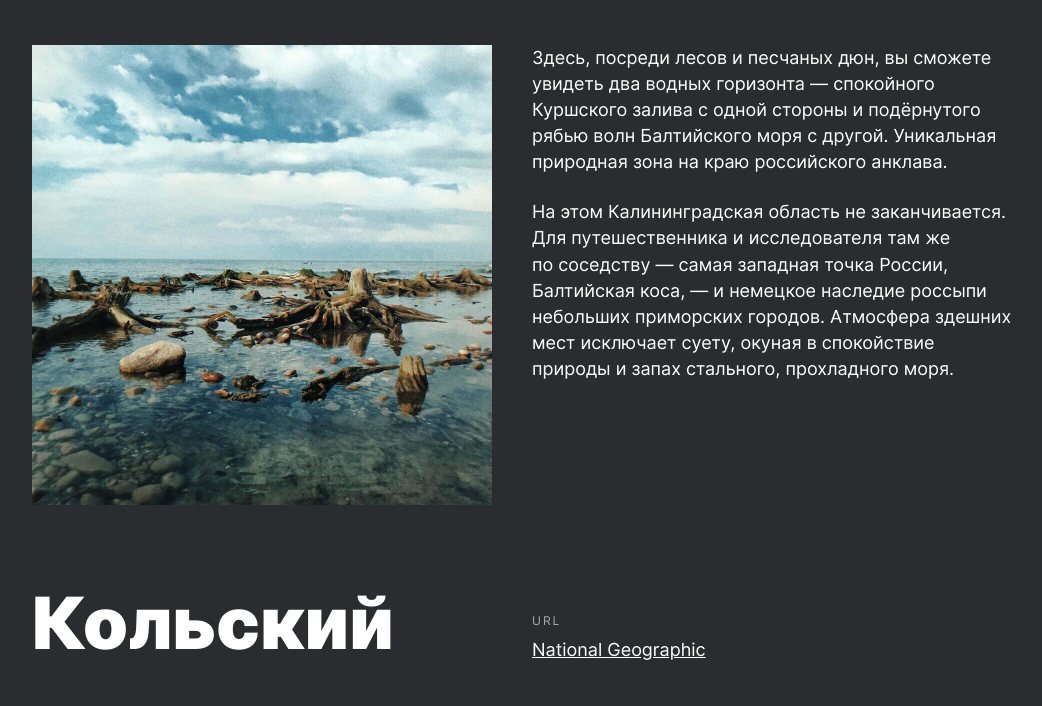
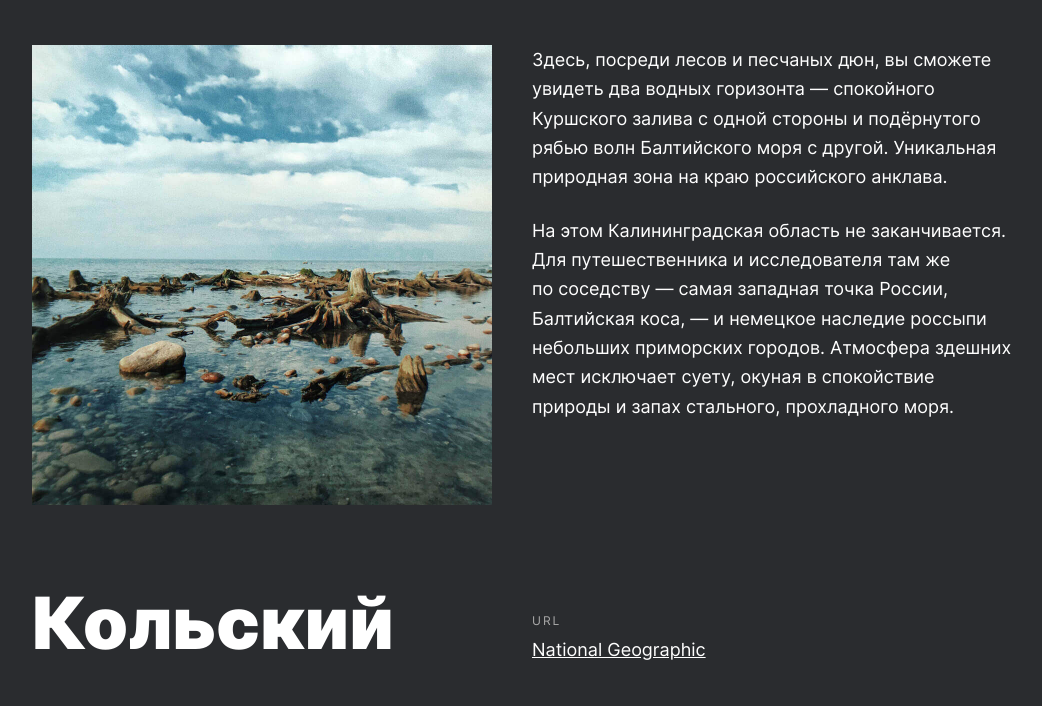
Before and after one commit to neydyxd/russian-travel, a plain HTML site: page index.html in a window 1280 px wide. Shown: the part 2672-3378 px from the top of the page, without its empty margins (116-1158 px from the left). Drawn offline with Linux system fonts and the light colour scheme.

Commit message:
Add files via upload

```diff
--- a/blocks/cover/cover.css
+++ b/blocks/cover/cover.css
@@ -42,7 +42,7 @@
 @media screen and (min-width:768px) and (max-width:1023px){
     .cover{
         min-height: 480px;
-        margin-top:37px;
+        margin-top:92px;
     }
 }
 
--- a/blocks/place/__paragraph/place__paragraph.css
+++ b/blocks/place/__paragraph/place__paragraph.css
@@ -1,7 +1,7 @@
 .place__paragraph{
     margin: 0;
     font-size: 18px;
-    line-height: 26.08px;
+    line-height: 163%;
 }
 
 .place__paragraph:first-of-type{
--- a/blocks/place/__text/place__text.css
+++ b/blocks/place/__text/place__text.css
@@ -1,7 +1,7 @@
 .place__text{
     color: white;
     font-weight: 400;
-    line-height: 26.08px;
+    line-height: 163%;
 }
 
 @media screen and (min-width:1024px){
```
